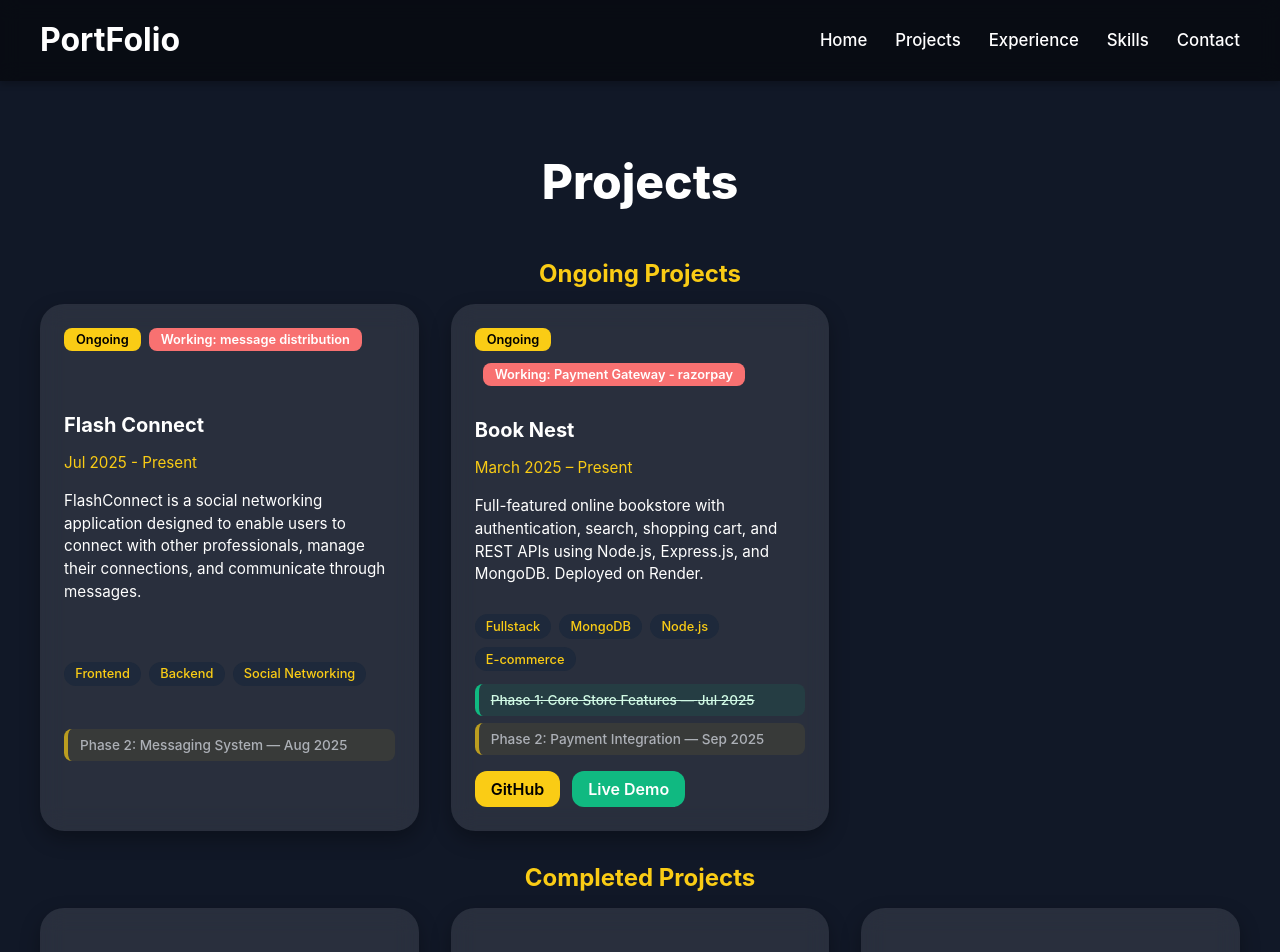
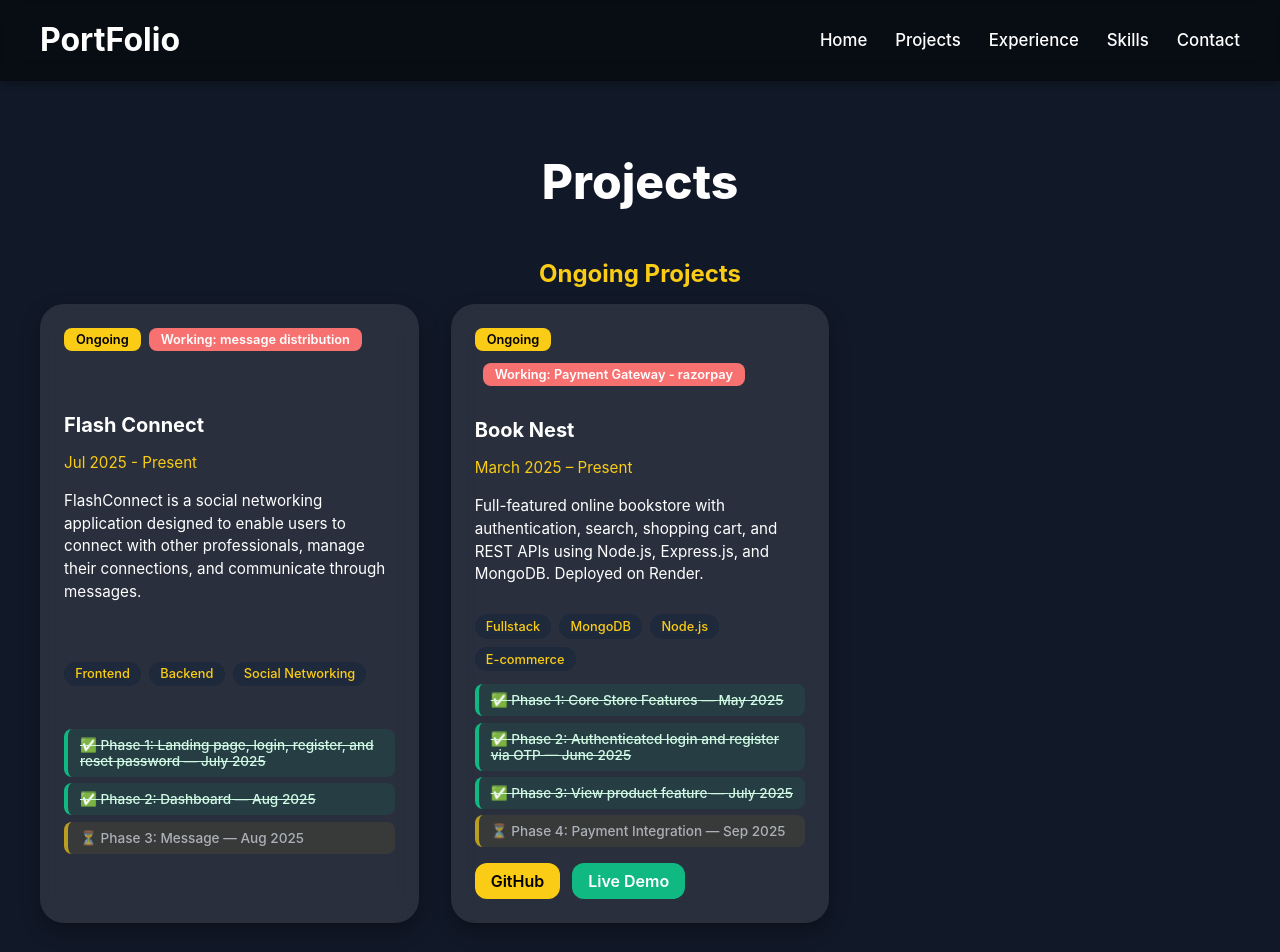
Before and after one commit to Maverick400x/portfolio, a React (Create React App) app: page /projects in a window 1280 px wide. Shown: the top 952 px of the page. Built offline with nearby package versions, Linux system fonts and the light colour scheme.

Commit message:
changes in project page

```diff
--- a/src/pages/Projects.jsx
+++ b/src/pages/Projects.jsx
@@ -12,9 +12,23 @@ export default function Projects() {
             live: "",
             ongoing: true,
             lagging: "message distribution",
-            tags: ["Frontend", "Backend ", "Social Networking"],
+            tags: ["Frontend", "Backend", "Social Networking"],
             phases: [
-                { name: "Phase 2: Messaging System", eta: "Aug 2025", completed: false },
+                {
+                    name: "Phase 1: Landing page, login, register, and reset password",
+                    eta: "July 2025",
+                    completed: true,
+                },
+                {
+                    name: "Phase 2: Dashboard",
+                    eta: "Aug 2025",
+                    completed: true,
+                },
+                {
+                    name: "Phase 3: Message",
+                    eta: "Aug 2025",
+                    completed: false,
+                },
             ],
         },
         {
@@ -27,8 +41,22 @@ export default function Projects() {
             lagging: "Payment Gateway - razorpay",
             tags: ["Fullstack", "MongoDB", "Node.js", "E-commerce"],
             phases: [
-                { name: "Phase 1: Core Store Features", eta: "Jul 2025", completed: true },
-                { name: "Phase 2: Payment Integration", eta: "Sep 2025", completed: false },
+                { name: "Phase 1: Core Store Features", eta: "May 2025", completed: true },
+                {
+                    name: "Phase 2: Authenticated login and register via OTP",
+                    eta: "June 2025",
+                    completed: true,
+                },
+                {
+                    name: "Phase 3: View product feature",
+                    eta: "July 2025",
+                    completed: true,
+                },
+                {
+                    name: "Phase 4: Payment Integration",
+                    eta: "Sep 2025",
+                    completed: false,
+                },
             ],
         },
         {
@@ -128,7 +156,7 @@ export default function Projects() {
                                                         : "phase-pending"
                                                 }`}
                                             >
-                                                {phase.name} — {phase.eta}
+                                                {phase.completed ? "✅" : "⏳"} {phase.name} — {phase.eta}
                                             </div>
                                         ))}
                                     </div>
```
